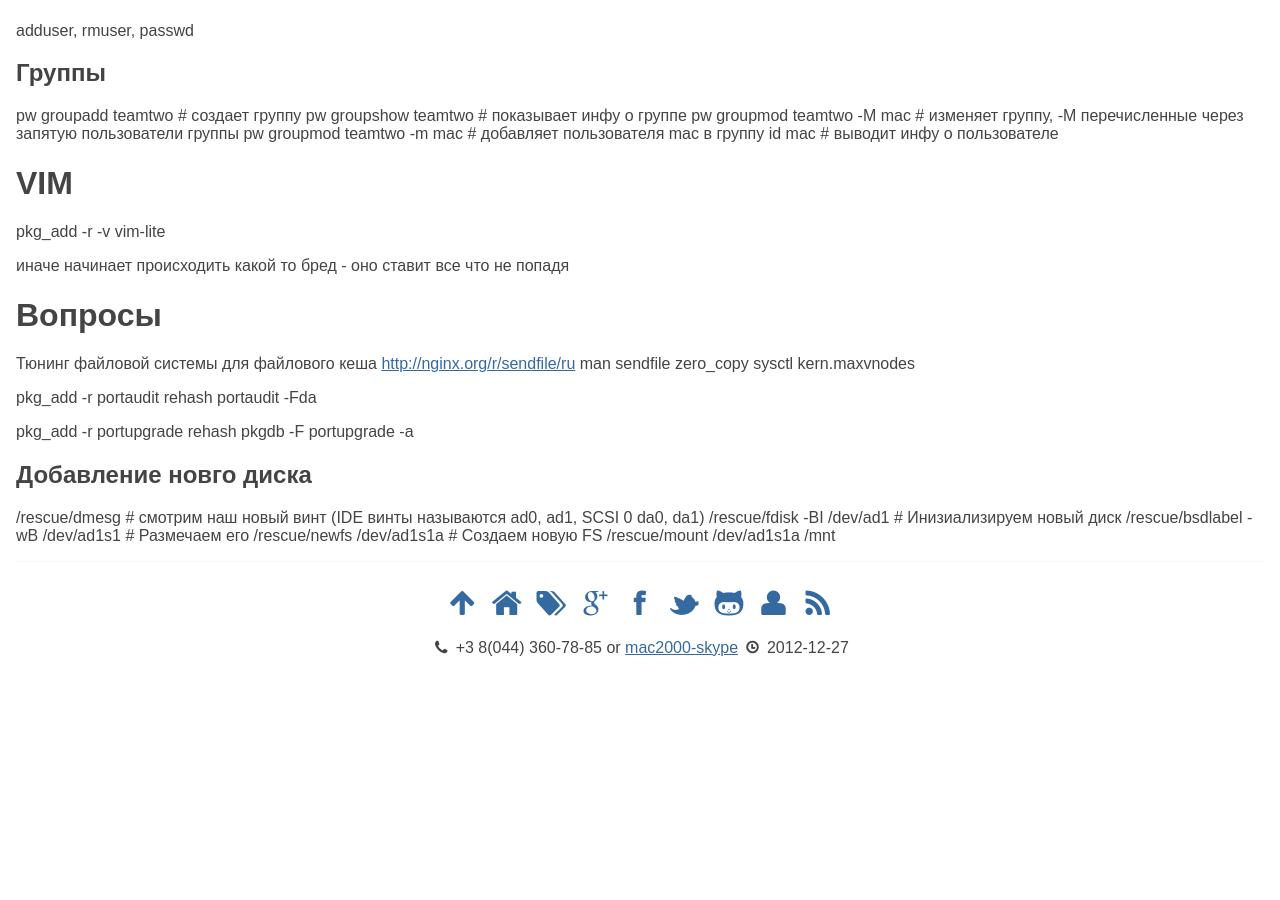
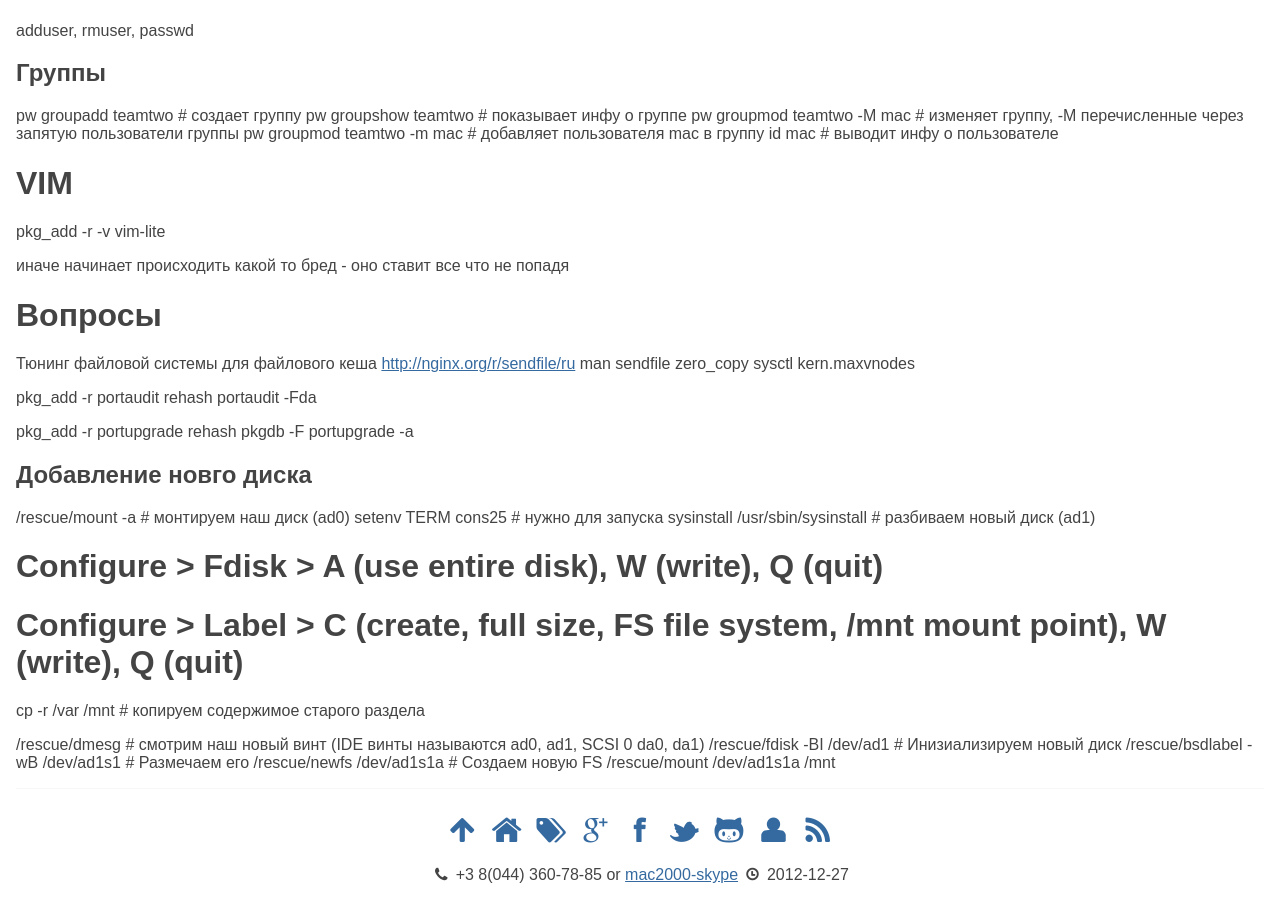
Before and after one commit to michaelbramwell/mac2000.github.com, a Jekyll site: the page built from freebsd.md, in a window 1280 px wide and 900 px high, scrolled down 7401 px. Built offline with Jekyll 4.4.1, drawn with Linux system fonts in a browser that asks for light colours; before the commit the page ends 8074 px from its top, so only the background shows below that.

```diff
--- a/freebsd.md
+++ b/freebsd.md
@@ -490,6 +490,15 @@ portupgrade -a
 Добавление новго диска
 ----------------------
 
+/rescue/mount -a # монтируем наш диск (ad0)
+setenv TERM cons25 # нужно для запуска sysinstall
+/usr/sbin/sysinstall # разбиваем новый диск (ad1)
+# Configure > Fdisk > A (use entire disk), W (write), Q (quit)
+# Configure > Label > C (create, full size, FS file system, /mnt mount point), W (write), Q (quit)
+cp -r /var /mnt # копируем содержимое старого раздела
+
+
+
 /rescue/dmesg # смотрим наш новый винт (IDE винты называются ad0, ad1, SCSI 0 da0, da1)
 /rescue/fdisk -BI /dev/ad1 # Инизиализируем новый диск
 /rescue/bsdlabel -wB /dev/ad1s1   # Размечаем его
```
Also changed, not shown: _posts/2012-12-27-user-agents.md (+8 -0 lines).
